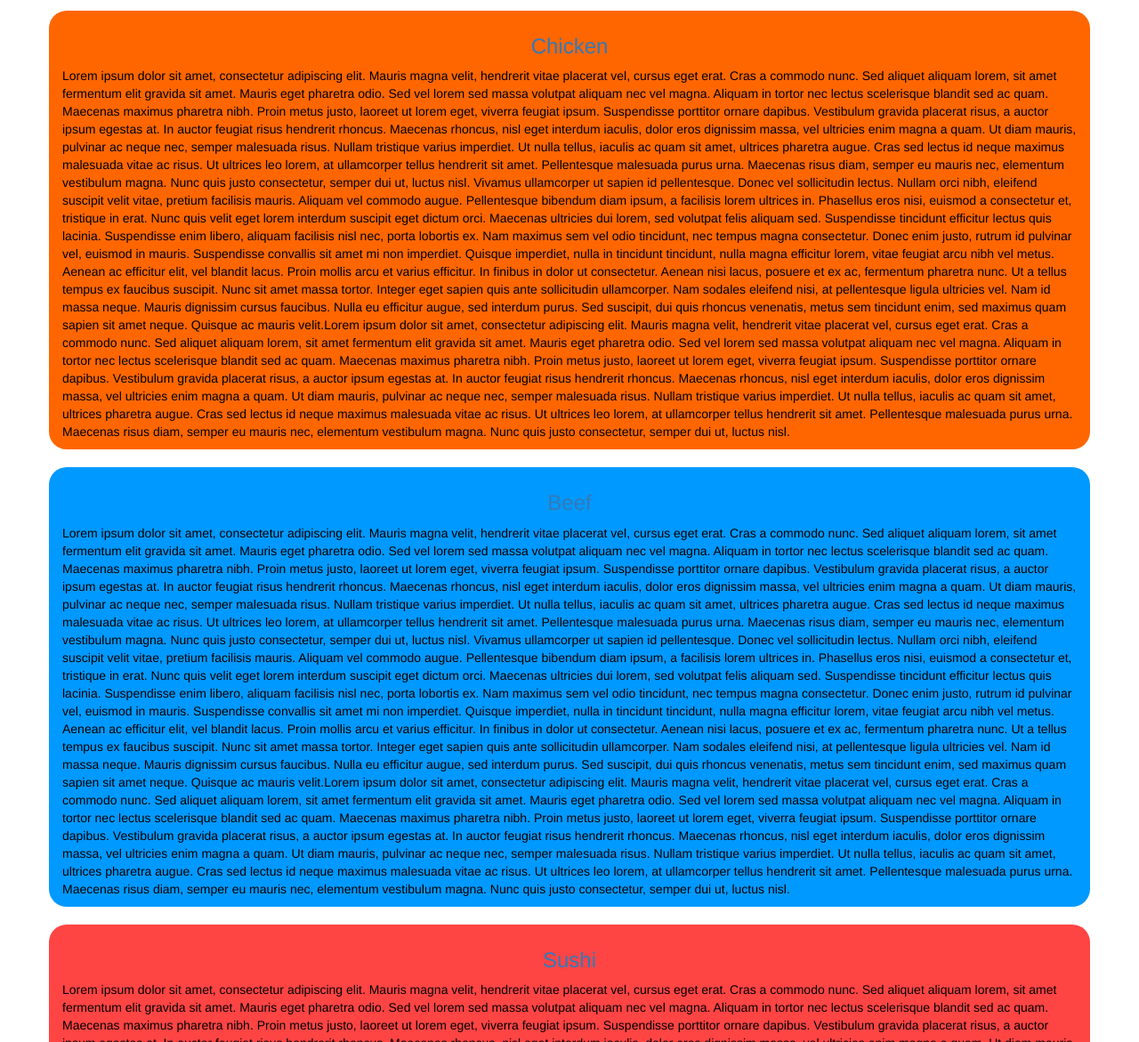
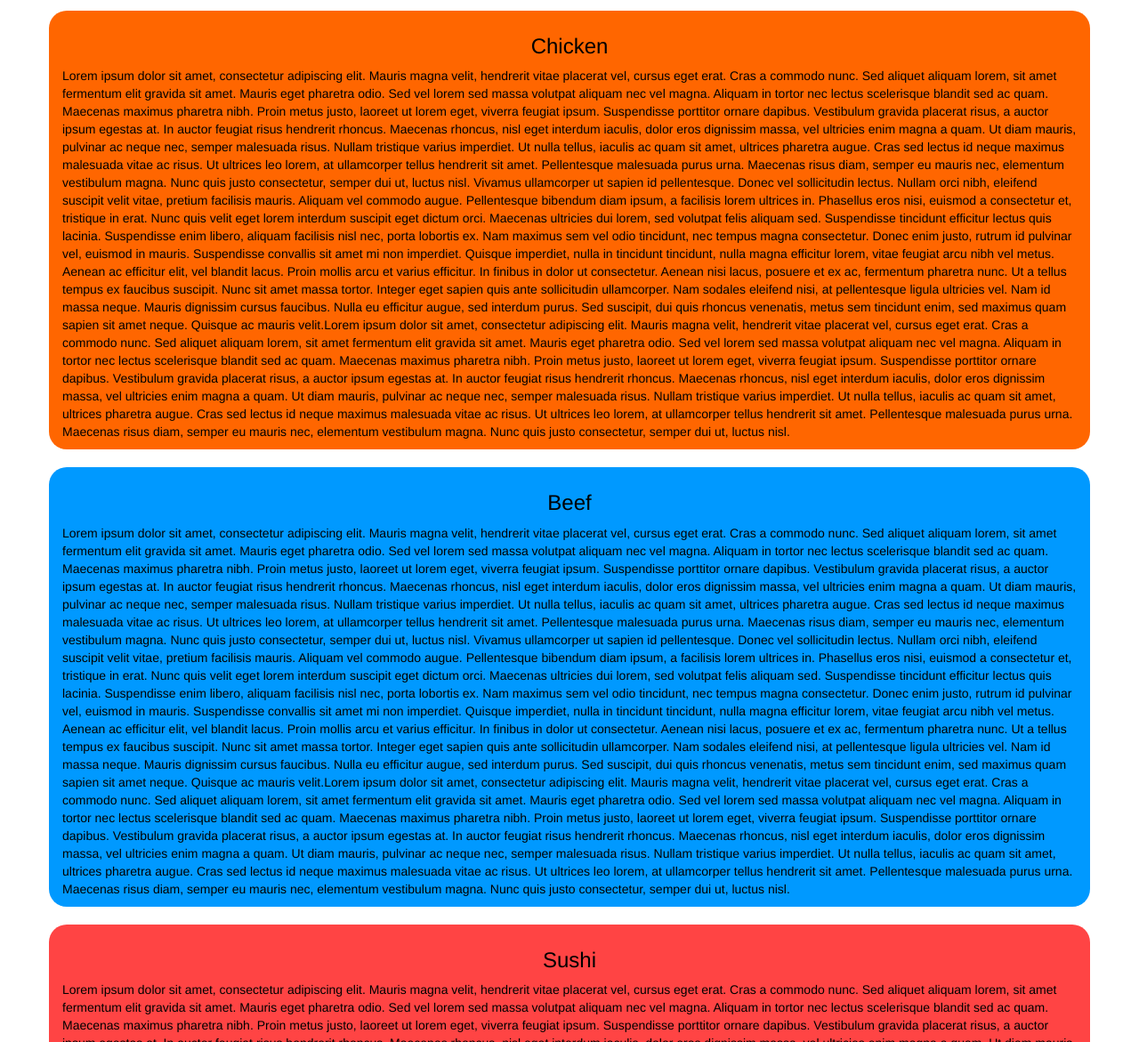
Before and after one commit to skpartha1/module-1, a plain HTML site: page index.html in a window 1280 px wide. Shown: the part 129-1300 px from the top of the page at 89% size. Drawn offline with nearby package versions, Linux system fonts and the light colour scheme; a web font is replaced by a local one.

Commit message:
Update module3.css

```diff
--- a/css/module3.css
+++ b/css/module3.css
@@ -39,6 +39,7 @@
 .chicken{
 	text-align: center;
 	padding-top: 7px;
+	color: black;
 
 }
 
@@ -50,6 +51,7 @@
 .Beef {
 	text-align: center;
 	padding-top: 7px;
+	color: black;
 }
 #meat2 {
 	margin-top:20px;
@@ -59,6 +61,7 @@
 .Sushi {
 	text-align: center;
 	padding-top: 7px;
+	color: black;
 }
 
 .x1{
@@ -67,7 +70,7 @@
 .x2{
 	display: none;
 }
-@media screen and  (max-width: 800px) { /** Header **/
+@media screen and  (max-width: 550px) { /** Header **/
 .x1 {
 	 display: initial;
 }
```
